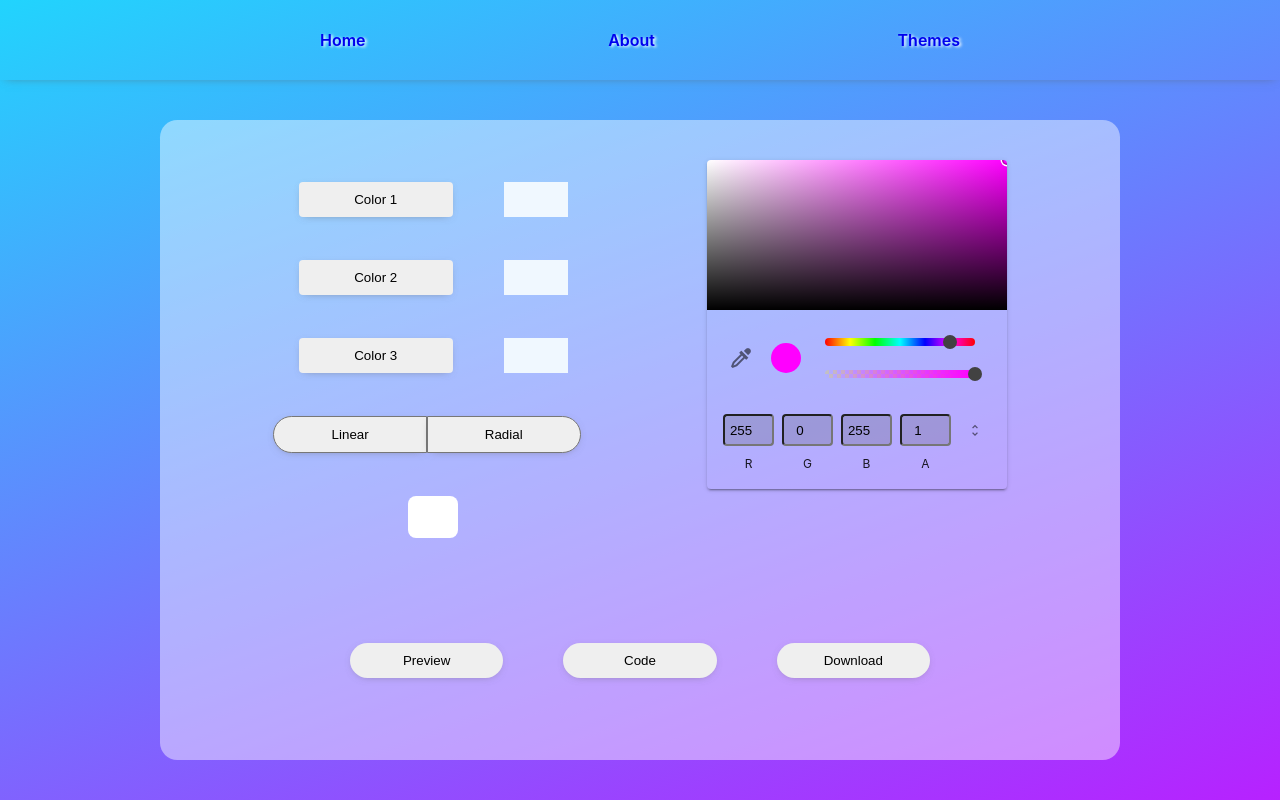
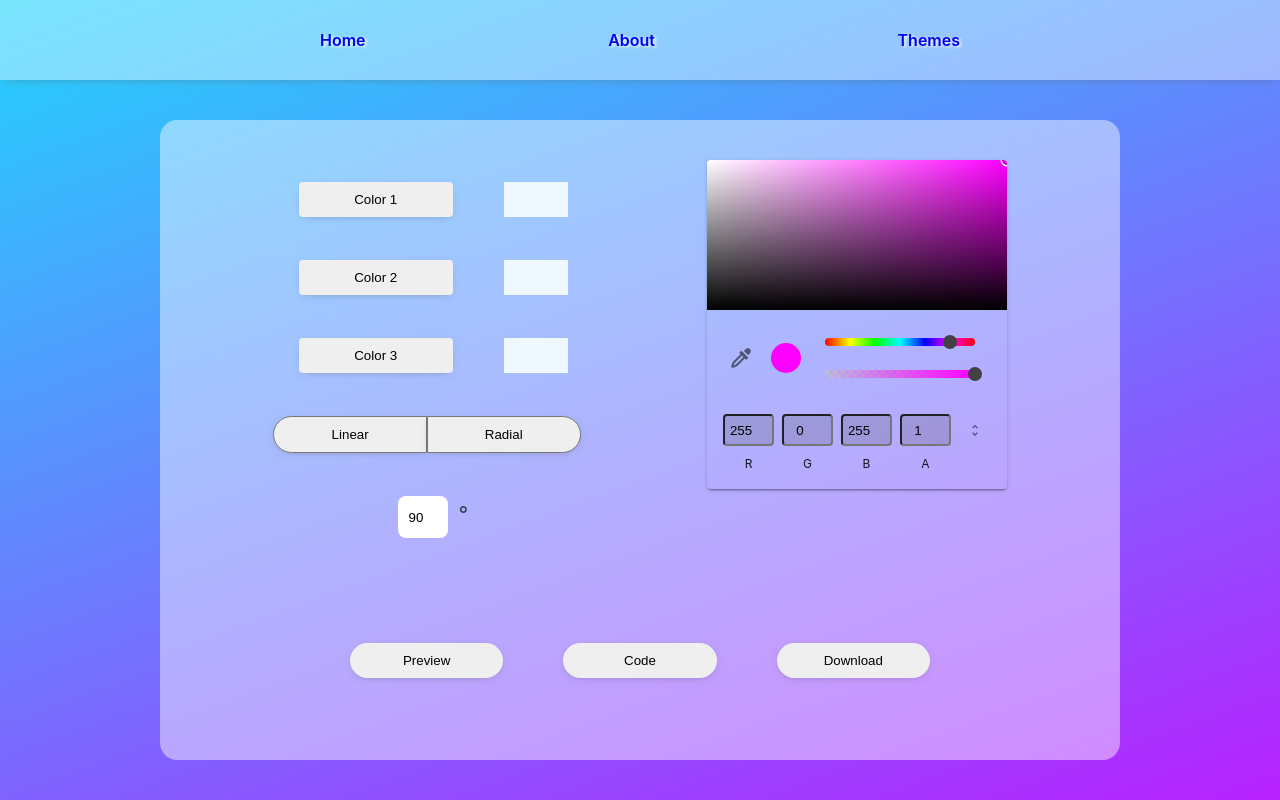
Before and after one commit to Kayvonk/VueGradients, a Vue app: page / in a window 1280 px wide. Built offline with nearby package versions, Linux system fonts and the light colour scheme.

Commit message:
added linear gradient input functionality

```diff
--- a/src/assets/main.css
+++ b/src/assets/main.css
@@ -13,6 +13,7 @@ nav {
   height: 10vh;
   width: 100vw;
   box-shadow: 0px 2px 10px -5px rgba(94, 94, 94, 0.75);
+  background-color: rgba(255, 255, 255, 0.4);
 }
 
 .vueBtn {
@@ -31,7 +32,6 @@ nav {
   border-radius: 25pt;
   width: 12vw;
   box-shadow: 0px 2px 10px -5px rgba(94, 94, 94, 0.75);
-
 }
 
 .vueBtn:hover, .vueRoundedBtn:hover {
--- a/src/stores/preview.js
+++ b/src/stores/preview.js
@@ -20,6 +20,11 @@ export const usePreviewStore = defineStore('preview', {
 
   actions: {
     // since we rely on `this`, we cannot use an arrow function
+    handleLinearInputChange(event) {
+      // console.log(typeof event.target.value);
+      this.linearValue = event.target.value
+      this.generateGradientCss(this.color1, this.color2, this.color3)
+    },
     copyURL() {
       try {
         let clip = this.theme
--- a/src/views/AboutView.vue
+++ b/src/views/AboutView.vue
@@ -3,7 +3,7 @@
     <div class="opagueBackground">
       <div id="aboutTextContainer">
         <p>
-          The VueGradient app provides users sample CSS gradients as well as a
+          The VueGradients app provides users sample CSS gradients as well as a
           gradient generator.
         </p>
 
--- a/src/views/HomeView.vue
+++ b/src/views/HomeView.vue
@@ -15,6 +15,8 @@ function getPng() {
     }, 1000);
   });
 }
+
+
 </script>
 
 <template>
@@ -84,16 +86,22 @@ function getPng() {
                 Radial
               </button>
             </div>
-
-            <input
-              class="radialInput"
+            <span id="linearInputSpan" :class="store.radialSelected && 'hide'">
+              <input
+              @change="store.handleLinearInputChange($event)"
+              class="linearInput"
               :class="store.radialSelected && 'hide'"
               type="text"
-            />
-            <div
+              maxLength="3"
+              defaultValue="90"
+              />
+            </span>
+            <span :class="store.linearSelected && 'hide'">
+              <div
               :class="store.linearSelected && 'hide'"
-              id="radialInputPlaceholder"
-            ></div>
+              id="linearInputPlaceholder"
+              ></div>
+            </span>
           </div>
           <div class="d-flex justify-space-around">
             <v-color-picker
@@ -145,6 +153,14 @@ function getPng() {
 </template>
 
 <style scoped>
+#linearInputSpan::after {
+content: "°";
+margin-left: 10px;
+font-size: 16pt;
+
+
+}
+
 .colorDisplay {
   height: auto;
   width: 5vw;
@@ -169,7 +185,7 @@ function getPng() {
   width: 25vw;
 }
 
-.radialInput {
+.linearInput {
   width: 50px;
   border: none;
   padding: 10px;
@@ -177,7 +193,7 @@ function getPng() {
   height: 42px;
 }
 
-#radialInputPlaceholder {
+#linearInputPlaceholder {
   width: 50px;
   height: 42px;
   border: none;
```
